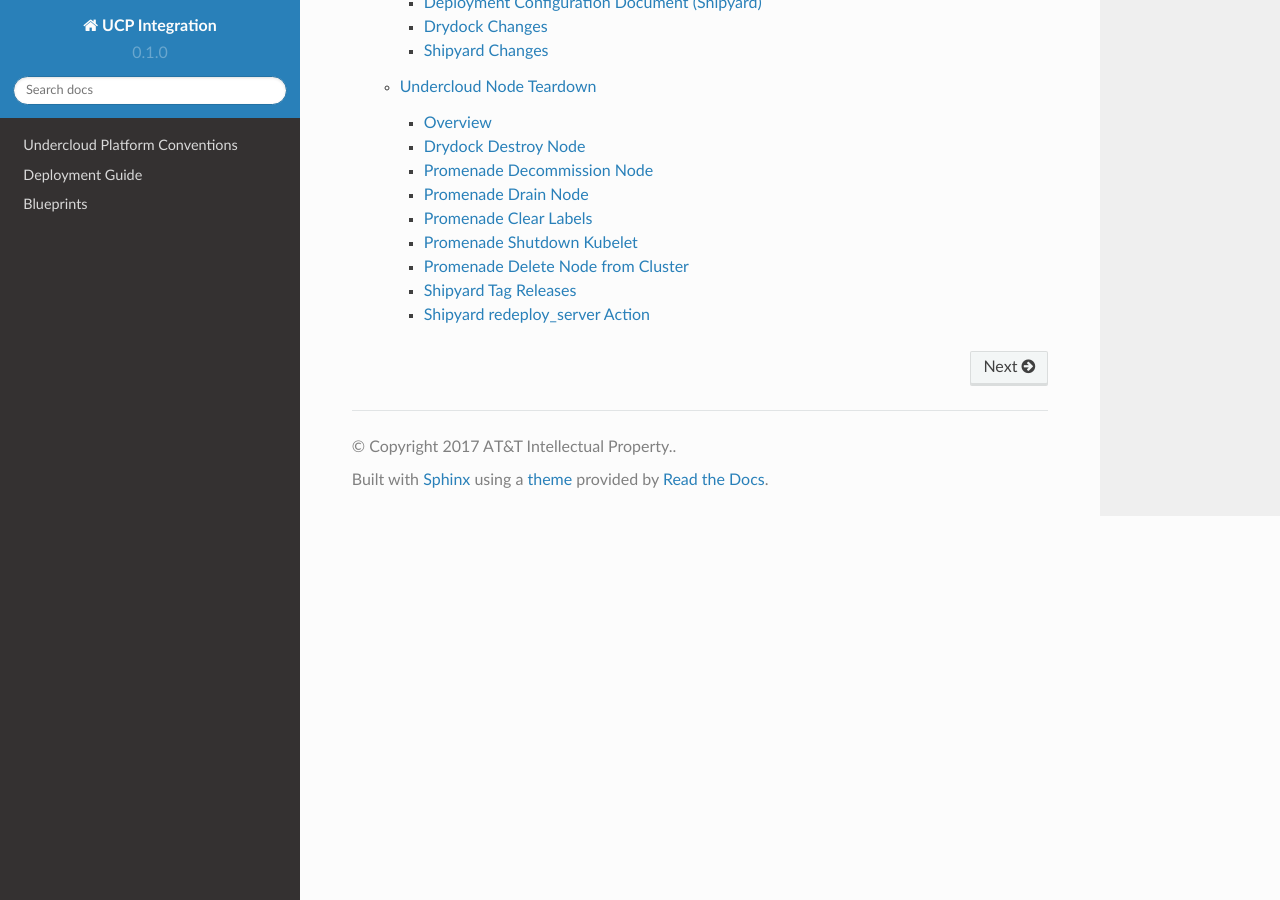
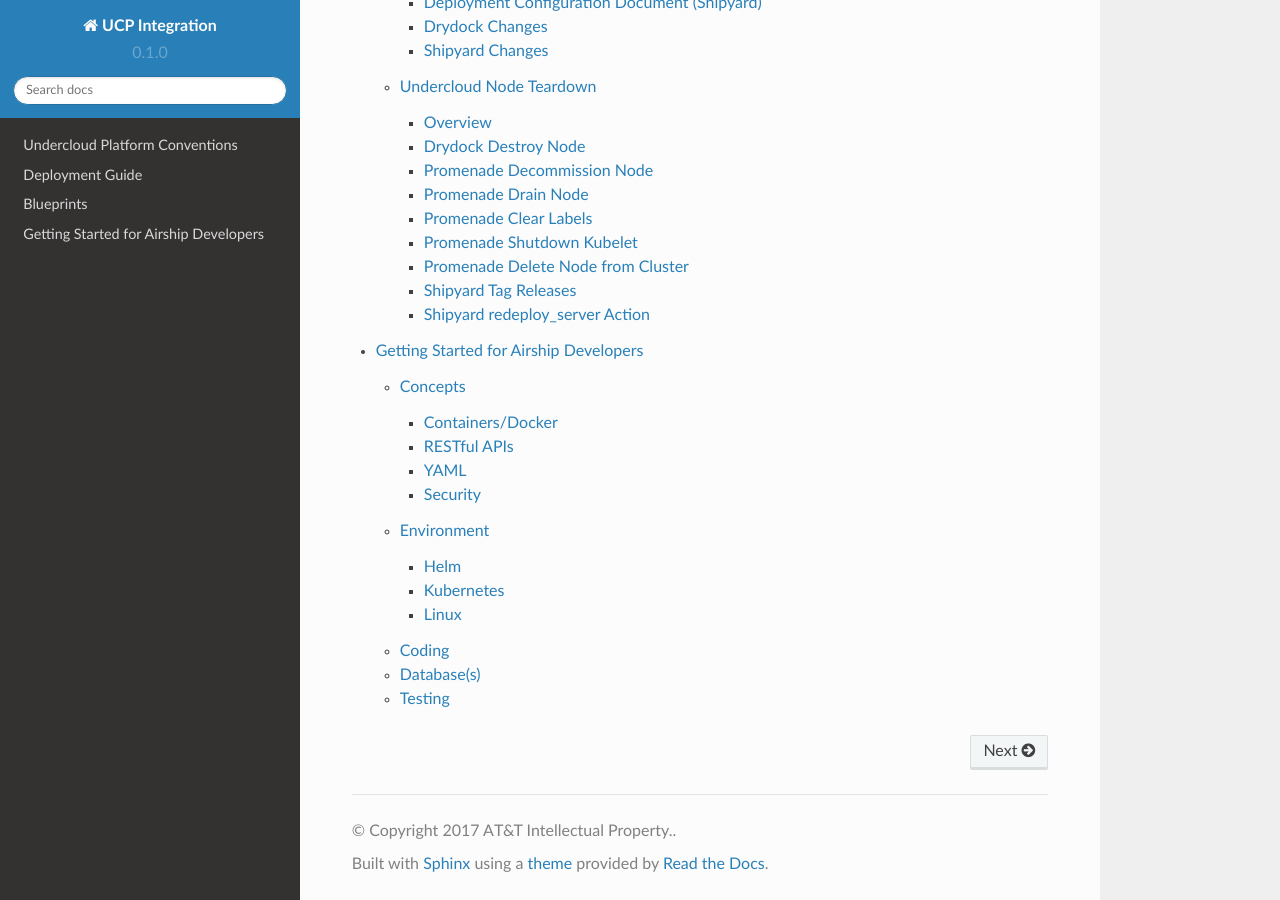
Before and after one commit to airshipit/airship-in-a-bottle, a Sphinx documentation site: the page built from docs/source/index.rst, in a window 1280 px wide and 900 px high, scrolled down 1315 px. Built offline with Sphinx 7.4.7 and the Read the Docs theme 2.0.0, drawn with Linux system fonts in a browser that asks for light colours; some of the changed lines change nothing that is shown.

Commit message:
Add beginning of Developer documentation
Adds a survey of commonly used components and platform items
that a developer will want to have familiarity while developing
in Airship.

Change-Id: I5a5f28a873481adee13e7b899d3815747ee97895

```diff
--- /dev/null
+++ b/docs/source/dev-getting-started.rst
@@ -0,0 +1,162 @@
+..
+      Copyright 2017 AT&T Intellectual Property.
+      All Rights Reserved.
+
+      Licensed under the Apache License, Version 2.0 (the "License"); you may
+      not use this file except in compliance with the License. You may obtain
+      a copy of the License at
+
+          http://www.apache.org/licenses/LICENSE-2.0
+
+      Unless required by applicable law or agreed to in writing, software
+      distributed under the License is distributed on an "AS IS" BASIS, WITHOUT
+      WARRANTIES OR CONDITIONS OF ANY KIND, either express or implied. See the
+      License for the specific language governing permissions and limitations
+      under the License.
+
+.. _dev-getting-started:
+
+Getting Started for Airship Developers
+======================================
+Airship uses many foundational concepts that should be understood by developers
+wanting to get started. This documentation attempts to provide a survey of
+those topics.
+
+Concepts
+--------
+
+- Containers/Docker
+- RESTful APIs
+- YAML
+- Security
+
+Containers/Docker
+~~~~~~~~~~~~~~~~~
+Airship is, at its core, intended to be used in a containerized fashion.
+Dockerfile resources exist in each of the project repositories that are used by
+the build process to generate Docker images. Images are hosted on `quay.io`_
+under ``airshipit``.
+
+Each main component is responsible for generating one or more images (E.g.:
+Shipyard produces a Shipyard image and an `Airflow`_ image).
+
+When running, nearly every aspect of Airship runs as a container, and Airship
+(primarily Promenade + Armada) sets up many of the other foundational
+components as containers, including many `Kubernetes`_ components, `etcd`_,
+`Calico`_, and `Ceph`_.
+
+RESTful APIs
+~~~~~~~~~~~~
+Each Airship component that runs as a service provides a RESTful API.
+Some :ref:`api-conventions` exist explaining the basic format of requests and
+responses and required endpoints that are exposed, such as health check and
+and design validation.
+
+YAML
+~~~~
+The `YAML`_ document format is used along with `JSON Schema`_ to define the
+declarative site and software design inputs to the Airship components.
+
+Security
+~~~~~~~~
+Security is a consideration from the ground-up for Airship components. Some
+technologies in this space are TLS and `Keystone`_ auth. Airship APIs are
+protected by RBAC policies implemented with `oslo.policy`_ (with some
+exceptions for basic health checking and listing of API versions). Keystone
+middleware serves as a layer in the pipeline of service layers for each
+component, providing lookup of authenticated users, resolving their roles,
+which are then checked. Access enforcement is within the Airship components,
+using a decorator for each API that requires limited access.
+
+Environment
+-----------
+
+- Helm
+- Kubernetes
+- Linux
+
+Helm
+~~~~
+Airship components are deployed into Kubernetes using `Armada`_, which in turn
+uses the Tiller component of `Helm`_. Helm charts are used to generate the
+Kubernetes artifacts (deployments, jobs, configmaps, etc...).
+
+Kubernetes
+~~~~~~~~~~
+Airship is thoroughly intertwined with Kubernetes:
+
+- Airship depends on Kubernetes as the orchestrator of the containers that make
+  up the platform.
+- Airship sets up a single node Kubernetes instance during the `Promenade`_
+  genesis process, with the necessary configuration to become the seed of a
+  resilient Kubernetes cluster during later stages of Airship.
+- Airship's components run as containers inside the Kubernetes cluster.
+
+Linux
+~~~~~
+Airship is targeted to a Linux platform. There are significant elements of
+Airship that use shell scripts to drive processes.
+
+Coding
+------
+Further information is available in :ref:`code-conventions`.
+
+Airship is primarily a combination of Python 3 and shell scripting. There are
+several Python libraries that are used in common across many components:
+
+- Falcon: A service framework providing the API endpoints.
+- uWSGI: The service container.
+- oslo_config: Provides per-deployment, configuration file configurability.
+- oslo_policy: Provides RBAC support for API endpoints (and more).
+- Requests: A framework for making HTTP requests and receiving responses.
+- Click: A CLI framework used to provide component-level Command Line
+  Interfaces.
+
+Each component also brings in their own dependencies as needed.
+
+Database(s)
+-----------
+Several of the Airship components require some data persistence. Some data
+persistence is achieved by utilizing Kubernetes provided mechanisms, and the
+Keystone software uses a MariaDB instance, but most is accomplished using a
+containerized PostgreSQL database.
+
+Interaction with PostgreSQL uses the following:
+
+- SQLAlchemy: A python library providing most of the needed database
+  functionality.
+- Alembic: Version management for database schemas and data.
+- oslo_db: An OpenStack layer providing additional functionality over
+  SQLAlchemy.
+
+Testing
+-------
+
+- Unit
+- Functional
+- Integration
+
+Unit and functional tests are used in the gating of changes before merging
+code. Unit tests utilize combinations of `pytest`_ and `stestr`_. Functional
+tests utilize `Gabbi`_. These tools are not exclusive of others, but are the
+primary tools being used for unit and functional tests.
+
+Integration testing is orchestrated in the merge gates, and uses various means
+of testing.
+
+.. _Airflow: https://airflow.apache.org/
+.. _Armada: http://armada-helm.readthedocs.io/en/latest/index.html
+.. _Calico: https://www.projectcalico.org/calico-networking-for-kubernetes/
+.. _Ceph: https://ceph.com
+.. _etcd: https://coreos.com/etcd/
+.. _Gabbi: https://github.com/cdent/gabbi
+.. _Helm: https://github.com/kubernetes/helm
+.. _JSON Schema: http://json-schema.org/
+.. _Keystone: https://docs.openstack.org/keystone/latest/
+.. _Kubernetes: https://kubernetes.io/
+.. _oslo.policy: https://docs.openstack.org/oslo.policy/latest/
+.. _Promenade: https://promenade.readthedocs.io/en/latest/
+.. _pytest: https://docs.pytest.org/en/latest/
+.. _quay.io: https://quay.io/organization/airshipit
+.. _stestr: https://github.com/mtreinish/stestr
+.. _YAML: http://yaml.org/
--- a/docs/source/index.rst
+++ b/docs/source/index.rst
@@ -49,6 +49,7 @@
    conventions
    ucp-basic-deployment
    blueprints/blueprints
+   dev-getting-started
 
 
 .. _Helm: https://helm.sh/
```
